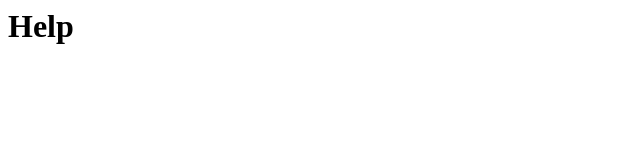
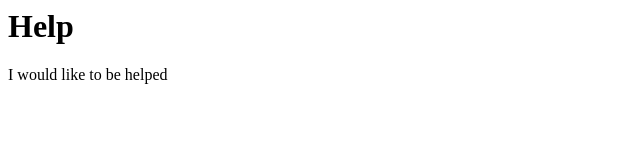
Before and after one commit to juderem/test, a plain HTML site: page index.html in a window 1280 px wide. Shown: the whole page, without its empty margins (0-640 px from the left). Drawn offline with Linux system fonts and the light colour scheme.

Commit message:
Update index.html

```diff
--- a/index.html
+++ b/index.html
@@ -4,5 +4,6 @@
     </head>
     <body>
         <h1>Help</h1>
+        <p>I would like to be helped</p>
     </body>
 </html>
```
